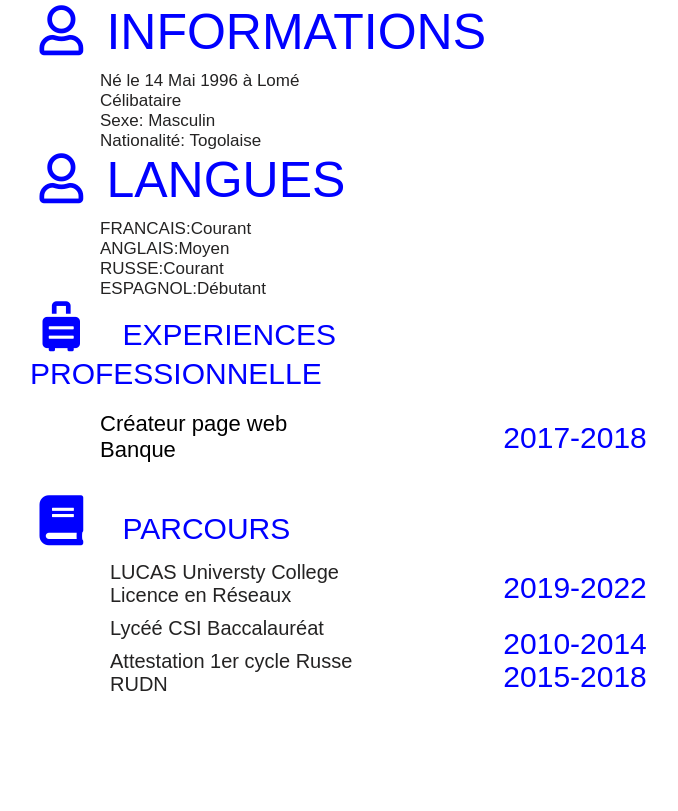
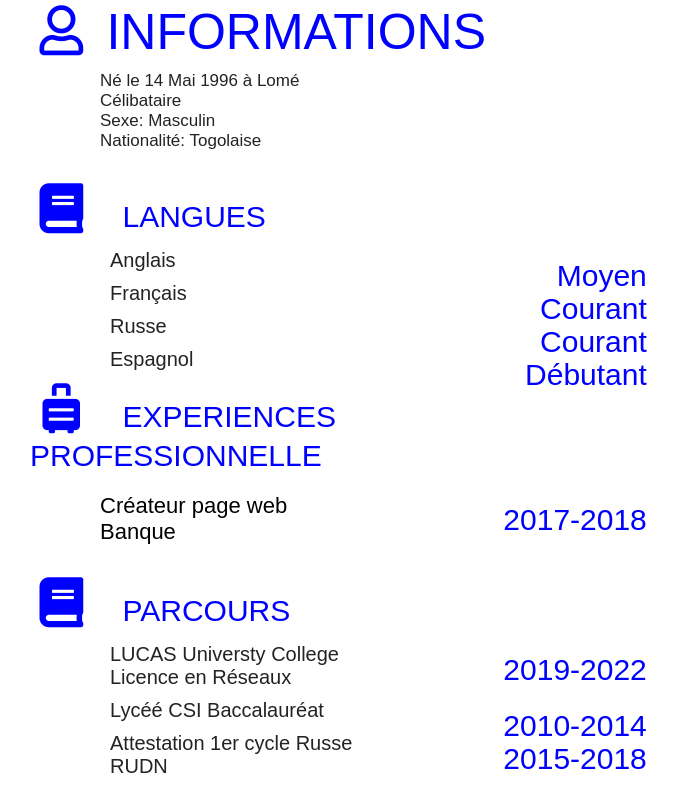
Before and after one commit to benlenrusse/bencv, a plain HTML site: page index.html in a window 1280 px wide. Shown: the part 845-1656 px from the top of the page, without its empty margins (148-826 px from the left). Before the commit the page ends 1621 px from the top, so only its background shows below. Drawn offline with Linux system fonts and the light colour scheme.

Commit message:
Update index.html

```diff
--- a/index.html
+++ b/index.html
@@ -82,14 +82,29 @@
                         Nationalité: Togolaise</p>
                  </div>
 
-                <div class="about">
-                     <h1 ><span style="color: blue"><i class="far fa-user"></i>
-                    LANGUES</span></h1>
-                    <p>FRANCAIS:Courant<br>
-                        ANGLAIS:Moyen <br>
-                        RUSSE:Courant<br>
-                        ESPAGNOL:Débutant</p>
-                 </div>
+                <div class="etu">
+                    <h1 style="color: blue"><span style="color: blue"><i class="fas fa-book"></i></span>LANGUES</h1>
+                     <div class="etu-group">
+                        <h4>Anglais<br>
+                        </h4>
+                        <span style="color: blue"><h1>Moyen</h1></span>
+                    </div>
+                    <div class="etu-group">
+                        <h4>Français
+                        </h4>
+                        <span style="color: blue"><h1>Courant</h1></span>
+                    </div>
+                    <div class="etu-group">
+                        <h4>Russe<br>
+                    </h4>
+                        <span style="color: blue"><h1>Courant</h1></span>
+                    </div>
+
+                     <div class="etu-group">
+                        <h4>Espagnol<br>
+                    </h4>
+                        <span style="color: blue"><h1>Débutant</h1></span>
+                    </div>
 
 
 
```
